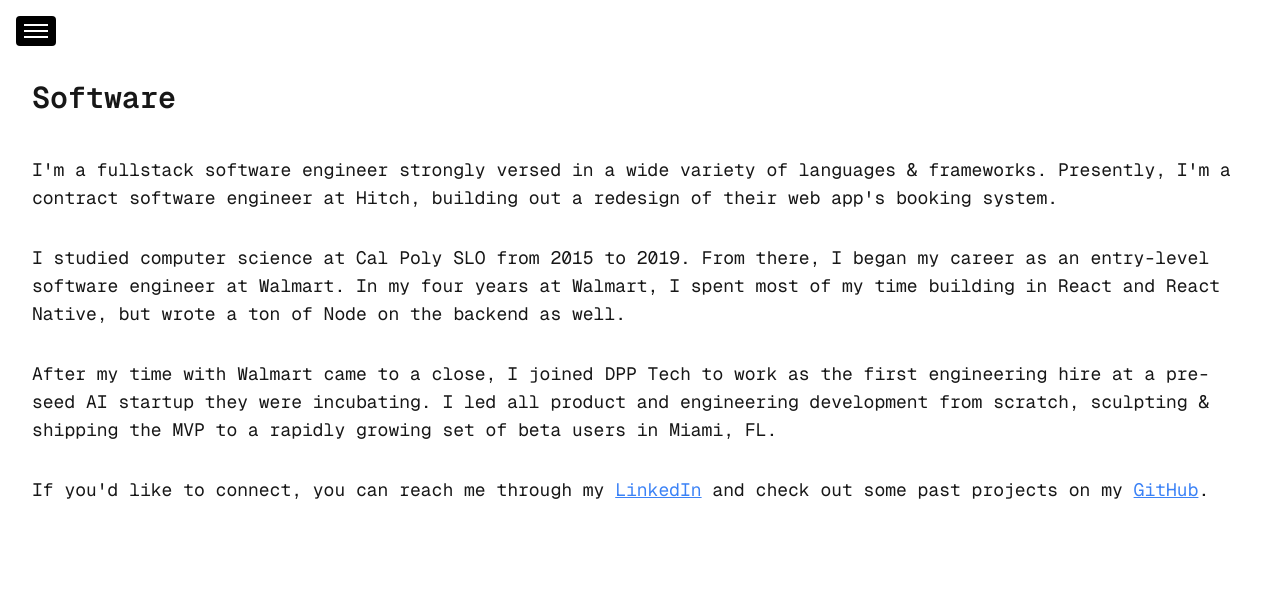
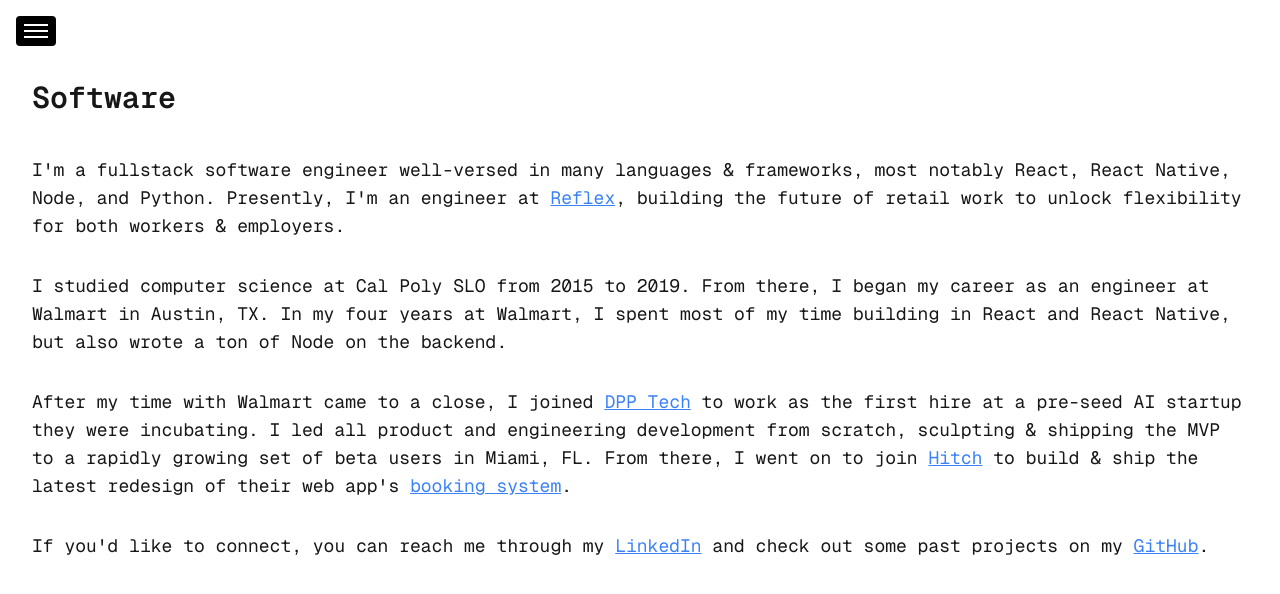
Before and after one commit to hanskamin/website, a Next.js app: page /software in a window 1280 px wide. Shown: the top 594 px of the page. Built offline with nearby package versions, Linux system fonts and the light colour scheme.

Commit message:
new job at reflex + misc updates

```diff
--- a/app/(pages)/music/page.tsx
+++ b/app/(pages)/music/page.tsx
@@ -79,7 +79,7 @@
             Music
           </h2>
           <p className="text-lg mt-8 pb-8 font-[family-name:var(--font-geist-mono)]">
-            This is a list of links to my most recent releases, available wherever you stream music!
+            Links to my most recent releases, available wherever you stream music!
           </p>
           {
             releases.map((release: Release, idx: number) => (
--- a/app/(pages)/software/page.tsx
+++ b/app/(pages)/software/page.tsx
@@ -8,24 +8,29 @@
           Software
         </h2>
         <p className="text-lg mt-8 pb-8 font-[family-name:var(--font-geist-mono)]">
+          {`I'm a fullstack software engineer well-versed in many languages & frameworks,
+            most notably React, React Native, Node, and Python. Presently, I'm an engineer at `}
+            <Link href={"https://reflex.careers"} className="underline text-blue-500">{`Reflex`}</Link>
+            {`, building the future of retail work to unlock flexibility for both workers & employers.`}
+        </p>
+        <p className="text-lg pb-8 font-[family-name:var(--font-geist-mono)]">
           {
-            `I'm a fullstack software engineer strongly versed in a wide variety of languages & frameworks.
-            Presently, I'm a contract software engineer at Hitch, building out a redesign of their web app's booking system.`
+            `I studied computer science at Cal Poly SLO from 2015 to 2019. From there, I began my career as an
+            engineer at Walmart in Austin, TX. In my four years at Walmart, I spent most of my time building in
+            React and React Native, but also wrote a ton of Node on the backend.`
           }
         </p>
         <p className="text-lg pb-8 font-[family-name:var(--font-geist-mono)]">
           {
-            `I studied computer science at Cal Poly SLO from 2015 to 2019. From there, I began my career as an entry-level software
-            engineer at Walmart. In my four years at Walmart, I spent most of my time building in React and React Native, but wrote
-            a ton of Node on the backend as well.`
-          }
-        </p>
-        <p className="text-lg pb-8 font-[family-name:var(--font-geist-mono)]">
-          {
-            `After my time with Walmart came to a close, I joined DPP Tech to work as the first engineering hire at a pre-seed
-            AI startup they were incubating. I led all product and engineering development from scratch, sculpting & shipping the MVP
-            to a rapidly growing set of beta users in Miami, FL.`
-          }
+            `After my time with Walmart came to a close, I joined `}
+            <Link href={"https://dpptech.com"} className="underline text-blue-500">{`DPP Tech`}</Link>
+            {` to work as the first hire at a pre-seed AI startup they were incubating. I led all product and engineering
+            development from scratch, sculpting & shipping the MVP to a rapidly growing set of beta users in Miami, FL.`}
+            {` From there, I went on to join `}
+            <Link href={"https://hitch.com"} className="underline text-blue-500">{`Hitch`}</Link>
+            {` to build & ship the latest redesign of their web app's `}
+            <Link href={"https://hitch.com/book"} className="underline text-blue-500">{`booking system`}</Link>
+            {`.`}
         </p>
         <p className="text-lg pb-8 font-[family-name:var(--font-geist-mono)]">
           {`If you'd like to connect, you can reach me through my `}
--- a/app/(pages)/volunteering/page.tsx
+++ b/app/(pages)/volunteering/page.tsx
@@ -53,22 +53,20 @@
           </h2>
           <p className="text-lg mt-8 pb-8 font-[family-name:var(--font-geist-mono)]">
             {
-              `When I was in high school, my experiences competing in the YMCA Model United Nations debate program
-              in Hershey, PA were the most formative growth opportunities I had the privilege of participating in.
-              Since 2018, I've been fortunate enough to serve alongside other program alumni as a volunteer leadership
-              staff member, mentoring high schoolers as they navigate the myriad challenges that come with organizing,
-              executing, and competing in a debate competition with peers from all over the tri-state area.`
-            }
+              `When I was in high school, my time competing in the YMCA Model United Nations debate program
+              in Hershey, PA was the most formative growth opportunity I had the privilege of experiencing.
+              Since 2018, I've been fortunate enough to volunteer alongside other program alumni as a leadership staff member,
+              mentoring high schoolers as they navigate the myriad challenges that come with organizing, executing,
+              and competing in a debate competition with peers from all over the tri-state area.`}
           </p>
           <p className="text-lg pb-8 font-[family-name:var(--font-geist-mono)]">
             {
               `Furthermore, I have the distinct honor of serving as a national trip director for the program's most impressive
-              participants. Each summer, I chaperone our 25 best & brightest students on a trip to the national
-              competition in Blue Ridge, NC. Our students spend an entire week meeting,
-              befriending, and debating others from a wide variety of upbringings, backgrounds, and ways of life that are
-              completely different from their own. At a time when the American political system feels more vitriolic than ever,
+              participants. Each summer, I chaperone our 25 best & brightest students to the Conference on National Affairs in Blue Ridge, NC.
+              Our students spend an entire week meeting, befriending, and debating high schoolers from a wide variety of upbringings,
+              backgrounds, and ways of life that are completely different from their own. American politics are as vitriolic as ever --
               I believe it's never been more important for young people to learn how to empathize & engage with belief systems
-              that challenge their own, and I find immense joy in facilitating that opportunity every year.`
+              that challenge their own, and I find immense joy in facilitating that opportunity for them every year.`
             }
           </p>
         </div>
```
Also changed, not shown: 1 other file (tests, documents, lock files or other folders).
